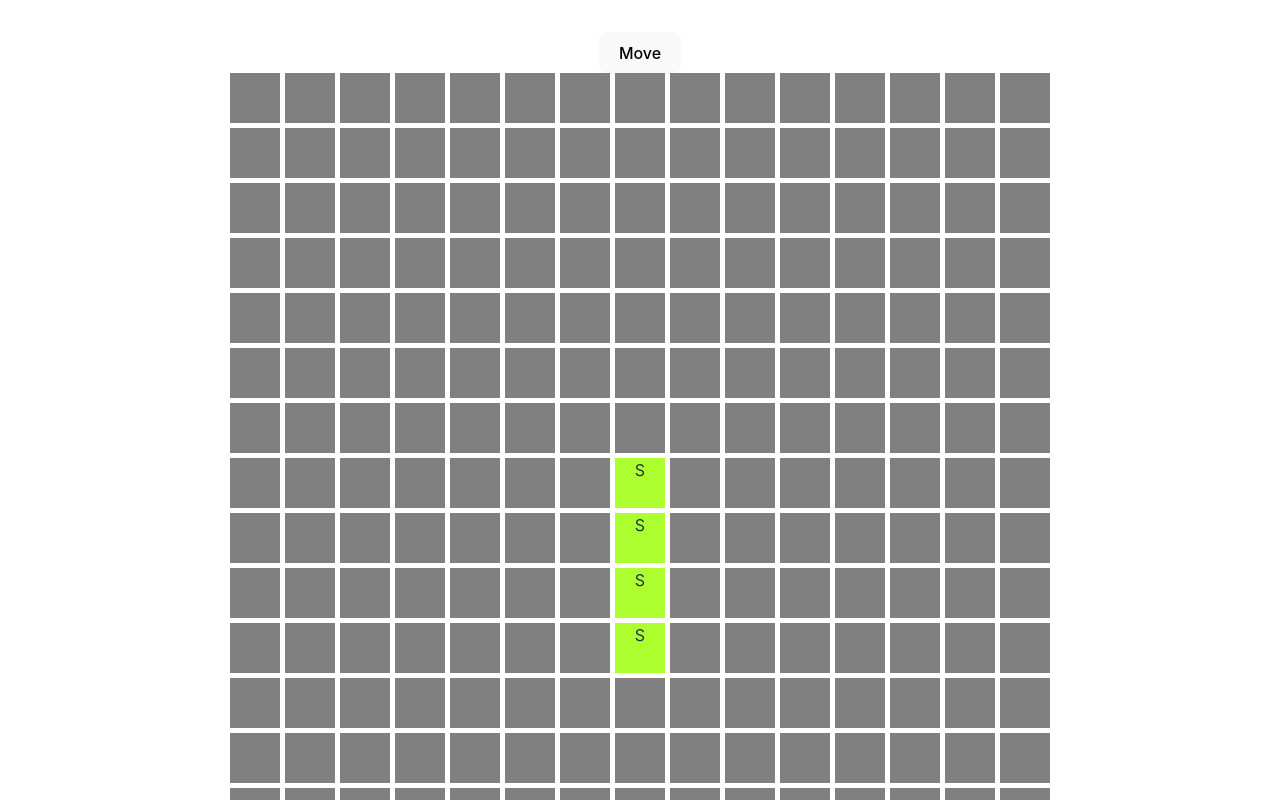
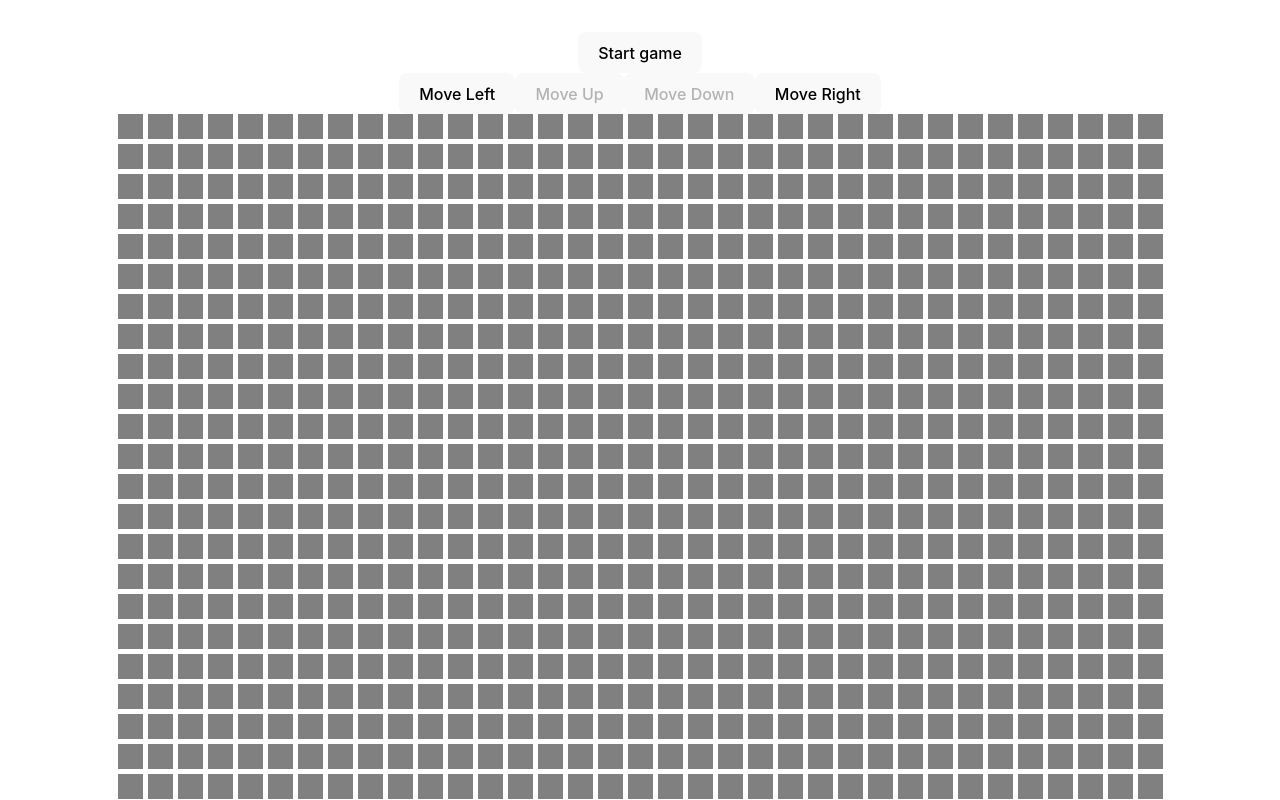
Before and after one commit to chrissygonzalez/snake, a React (Vite) app: page / in a window 1280 px wide. Shown: the top 800 px of the page. Built offline with nearby package versions, Linux system fonts and the light colour scheme.

Commit message:
Add buttons to change direction, attempt to overcome stale closures

```diff
--- a/src/App.css
+++ b/src/App.css
@@ -8,7 +8,7 @@
 .board {
   display: flex;
   gap: 5px;
-  --size: 50px;
+  --size: 25px;
 }
 
 .row {
--- a/src/components/Board.tsx
+++ b/src/components/Board.tsx
@@ -1,40 +1,64 @@
-import { useState, useEffect } from 'react';
-
-const SNAKE_START_LENGTH = 4;
-const SNAKE_START_DIRECTION = 'UP';
+import { useState, useEffect, useCallback } from 'react';
 
 const initializeBoard = (width: number, height: number): [any[][], number[][], string[]] => {
-    const filled = Array.from(Array(width).fill(null),
+    const grid = Array.from(Array(width).fill(null),
         (_) => Array(height).fill(null));
 
     const midPtX = Math.floor(width / 2);
     const midPtY = Math.floor(height / 2);
     const snakeSquares = [[midPtX, midPtY], [midPtX, midPtY + 1], [midPtX, midPtY + 2], [midPtX, midPtY + 3]];
     const snakeStrings = [`${midPtX}-${midPtY}`, `${midPtX}-${midPtY + 1}`, `${midPtX}-${midPtY + 2}`, `${midPtX}-${midPtY + 3}`];
-    return [filled, snakeSquares, snakeStrings];
+    return [grid, snakeSquares, snakeStrings];
 }
 
-const Board = ({ width = 15, height = 15 }) => {
-    const [filled, snakeSquares, snakeStrings] = initializeBoard(width, height);
-    const [matrix, setMatrix] = useState<any[]>(filled);
-    const [snakeArr, setSnakeArr] = useState(snakeSquares);
-    const [snakeSet, setSnakeSet] = useState(new Set([...snakeStrings]));
+const getNextPosition = (x: number, y: number, direction: string) => {
+    if (direction === 'UP') {
+        return [x, y - 1];
+    }
+    if (direction === 'RIGHT') {
+        return [x + 1, y];
+    }
+    if (direction === 'LEFT') {
+        return [x - 1, y];
+    }
+    if (direction === 'DOWN') {
+        return [x, y + 1];
+    }
+    return [x, y];
+}
 
-    const moveSnake = () => {
+let snakeDirection = 'UP';
+
+const Board = ({ width = 35, height = 35 }) => {
+    const [matrix, setMatrix] = useState<any[]>(initializeBoard(width, height)[0]);
+
+    let snakeArr = initializeBoard(width, height)[1];
+    let snakeSet = new Set(initializeBoard(width, height)[2]);
+
+    const getSnakeDirection = () => {
+        console.log("getting snake direction", snakeDirection);
+        return snakeDirection;
+    }
+
+    const updateSnakePosition = () => {
+        console.log("updating snake position");
         let updatedSnake: number[][] = [...snakeArr];
         const [headX, headY] = updatedSnake[0];
-        const newHead = [headX, headY - 1]
-        updatedSnake.unshift(newHead);
+        const [newX, newY] = getNextPosition(headX, headY, getSnakeDirection());
+        updatedSnake.unshift([newX, newY]);
         const [tailX, tailY] = updatedSnake.pop() || [];
-        setSnakeArr(updatedSnake);
+        snakeArr = updatedSnake;
 
         let updatedSnakeSet = new Set([...snakeSet]);
         updatedSnakeSet.delete(`${tailX}-${tailY}`);
-        updatedSnakeSet.add(`${newHead[0]}-${newHead[1]}`);
-        setSnakeSet(new Set(updatedSnakeSet));
-    }
+        updatedSnakeSet.add(`${newX}-${newY}`);
+        snakeSet = updatedSnakeSet;
+    };
 
-    const drawSnake = () => {
+    const updateMatrix = () => {
+        console.log("updating matrix");
+        updateSnakePosition();
+        setMatrix(matrix => {
             let updatedMatrix = [...matrix];
             for (let i = 0; i < updatedMatrix.length; i++) {
                 for (let j = 0; j < updatedMatrix[0].length; j++) {
@@ -45,16 +69,22 @@ const Board = ({ width = 15, height = 15 }) => {
                     }
                 }
             }
-        setMatrix(updatedMatrix);
+            return updatedMatrix;
+        });
+    };
+
+    let timer;
+    const handleStartGame = () => {
+        timer = setInterval(updateMatrix, 1000);
     }
-
-    useEffect(() => {
-        drawSnake();
-    }, [snakeSet]);
 
     return (
         <>
-            <button onClick={moveSnake}>Move</button>
+            <div><button onClick={handleStartGame}>Start game</button></div>
+            <button disabled={snakeDirection === 'RIGHT' || snakeDirection === 'LEFT'} onClick={() => snakeDirection = "LEFT"}>Move Left</button>
+            <button disabled={snakeDirection === 'DOWN' || snakeDirection === 'UP'} onClick={() => snakeDirection = "UP"}>Move Up</button>
+            <button disabled={snakeDirection === 'UP' || snakeDirection === 'DOWN'} onClick={() => snakeDirection = "DOWN"}>Move Down</button>
+            <button disabled={snakeDirection === 'LEFT' || snakeDirection === 'RIGHT'} onClick={() => snakeDirection = "RIGHT"}>Move Right</button>
             <div className="board">
                 {matrix.map(row =>
                     <div className="row">
```
Lines whose indentation alone changed are shown as unchanged.
